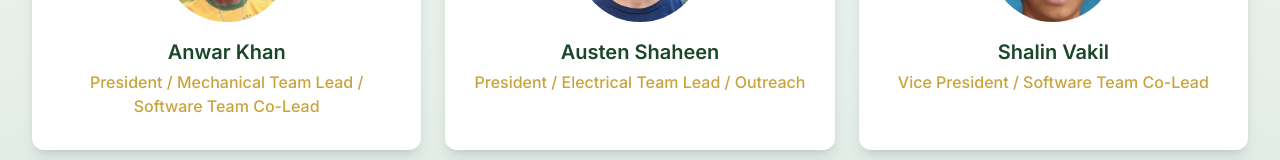
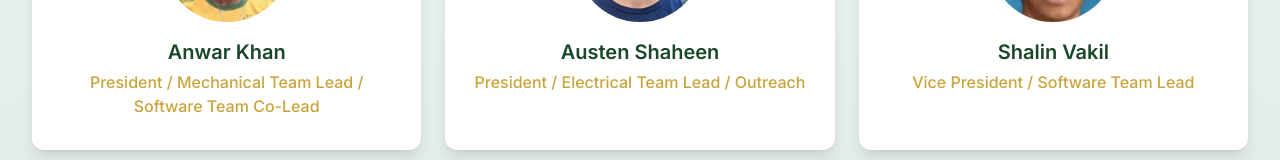
Before and after one commit to AHSElectronicsClub/atholton-electronics-club, a Next.js app in the folder websiteCode/: page /about in a window 1280 px wide. Shown: the part 775-935 px from the top of the page. Built offline with nearby package versions, Linux system fonts and the light colour scheme.

Commit message:
Update db.ts

```diff
--- a/websiteCode/data/db.ts
+++ b/websiteCode/data/db.ts
@@ -56,7 +56,7 @@ export const MENTORS_DATA: Mentor[] = [
 export const TEAM_DATA: TeamMember[] = [
   { id: 1, name: 'Anwar Khan', title: 'President / Mechanical Team Lead / Software Team Co-Lead', imageUrl: '/images/anwar.jpg' },
   { id: 2, name: 'Austen Shaheen', title: 'President / Electrical Team Lead / Outreach', imageUrl: '/images/austen.jpg' },
-  { id: 3, name: 'Shalin Vakil', title: 'Vice President / Software Team Co-Lead', imageUrl: '/images/shalin.jpg' },
+  { id: 3, name: 'Shalin Vakil', title: 'Vice President / Software Team Lead', imageUrl: '/images/shalin.jpg' },
   { id: 4, name: 'Ayaan Kalra', title: 'Mechanical Team Co-Lead / Outreach', imageUrl: '/images/ayaan.jpg' },
   { id: 5, name: 'Timothy Ward', title: 'Mechanical Team Co-Lead', imageUrl: '/images/timothy.jpg' },
   { id: 6, name: 'Simarpreet Arri', title: 'Vice President / Electrical Team Co-Lead', imageUrl: '/images/simar.jpg' },
```
